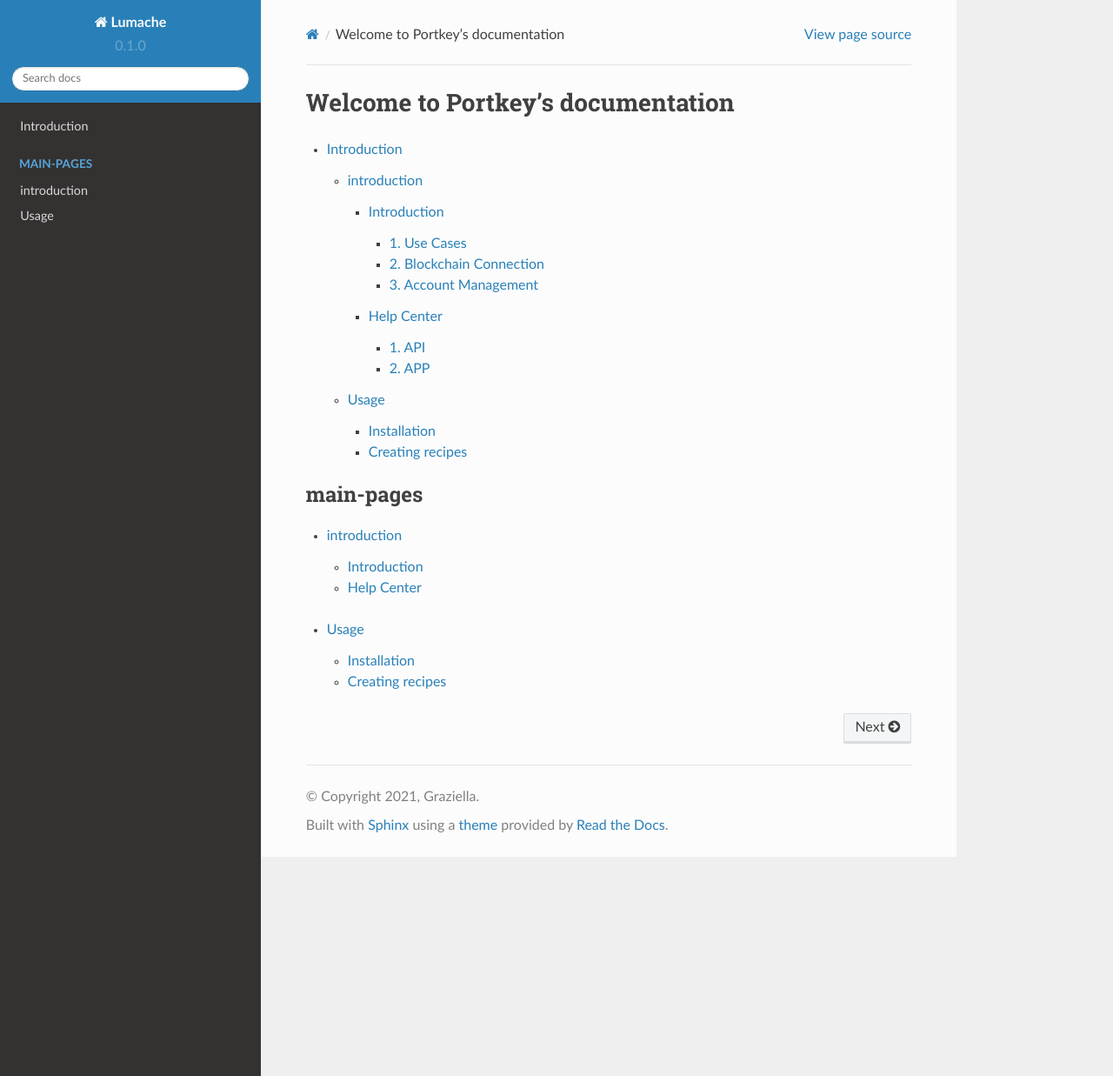
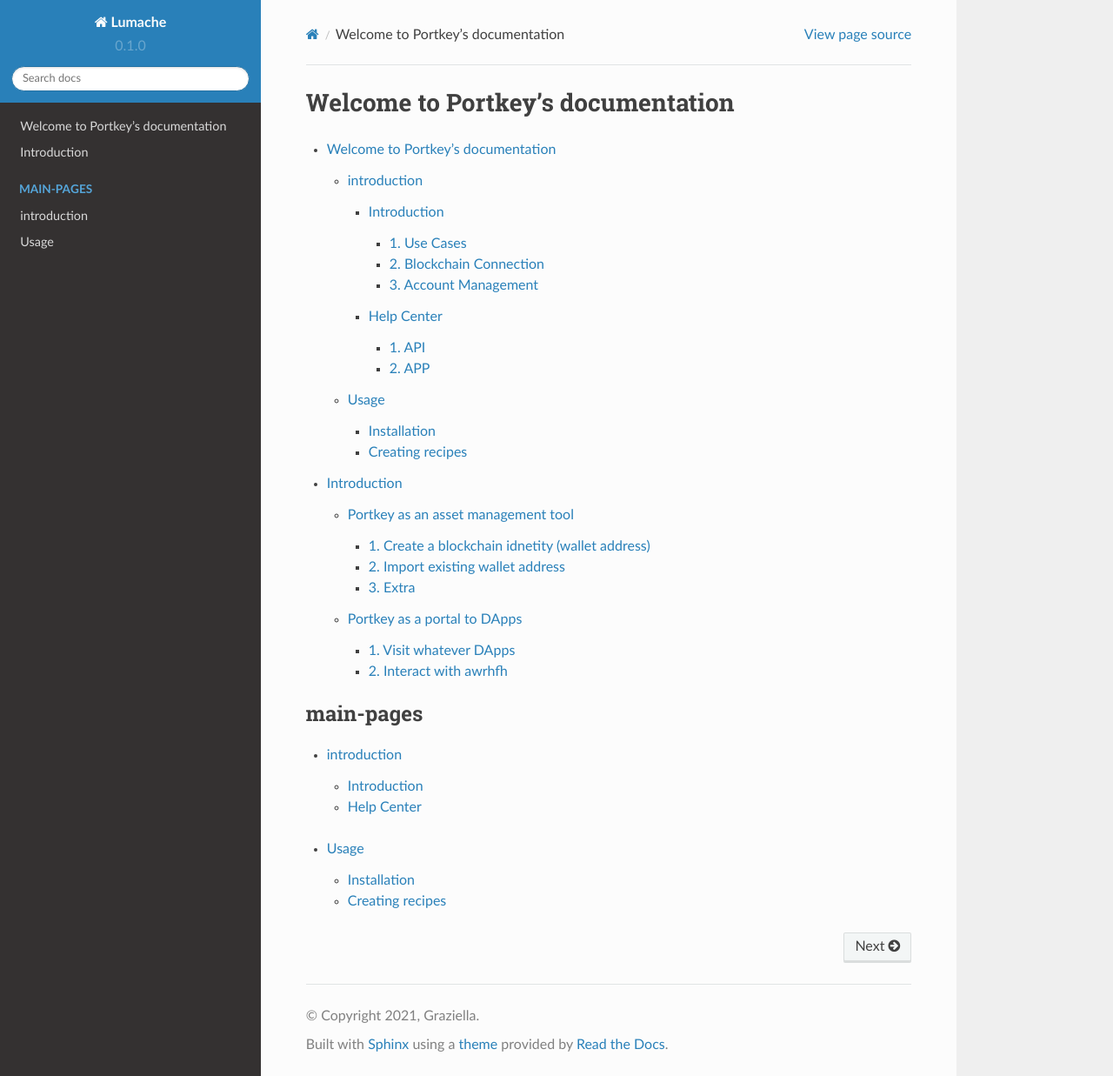
Before and after one commit to BJTJT/NewGames-Portkey, a Sphinx documentation site: the page built from docs/source/index.rst, in a window 1280 px wide and 1237 px high. Shown: the whole window at 87% size. Built offline with Sphinx 7.4.7 and the Read the Docs theme 2.0.0, drawn with Linux system fonts in a browser that asks for light colours; pages that are not in the unit, such as notebooks, are missing from menus.

Commit message:
Update Introduction.rst

```diff
--- a/docs/source/Introduction.rst
+++ b/docs/source/Introduction.rst
@@ -43,3 +43,29 @@ Welcome to Portkey's documentation
    Help-Center
    usage
    Terms of Services
+
+
+Introduction
+====================================
+
+Portkey as an asset management tool
+-------------------------------------
+
+1. Create a blockchain idnetity (wallet address)
+~~~~~~~~~~~~~~~~~~~~~~~~~~~~~~~~~~~~~~~~~~~~~~~~
+
+2. Import existing wallet address
+~~~~~~~~~~~~~~~~~~~~~~~~~~~~~~~~~~~~~~~~~~~~
+
+3. Extra
+~~~~~~~~~~~~~~~~~~~~~~
+
+Portkey as a portal to DApps
+--------------------------------------------------
+
+1. Visit whatever DApps
+~~~~~~~~~~~~~~~~~~~~~~~
+
+2. Interact with awrhfh
+~~~~~~~~~~~~~~~~~~~~~~~
+~~~~~~~~~~~~~~~~~~~~~~
```
